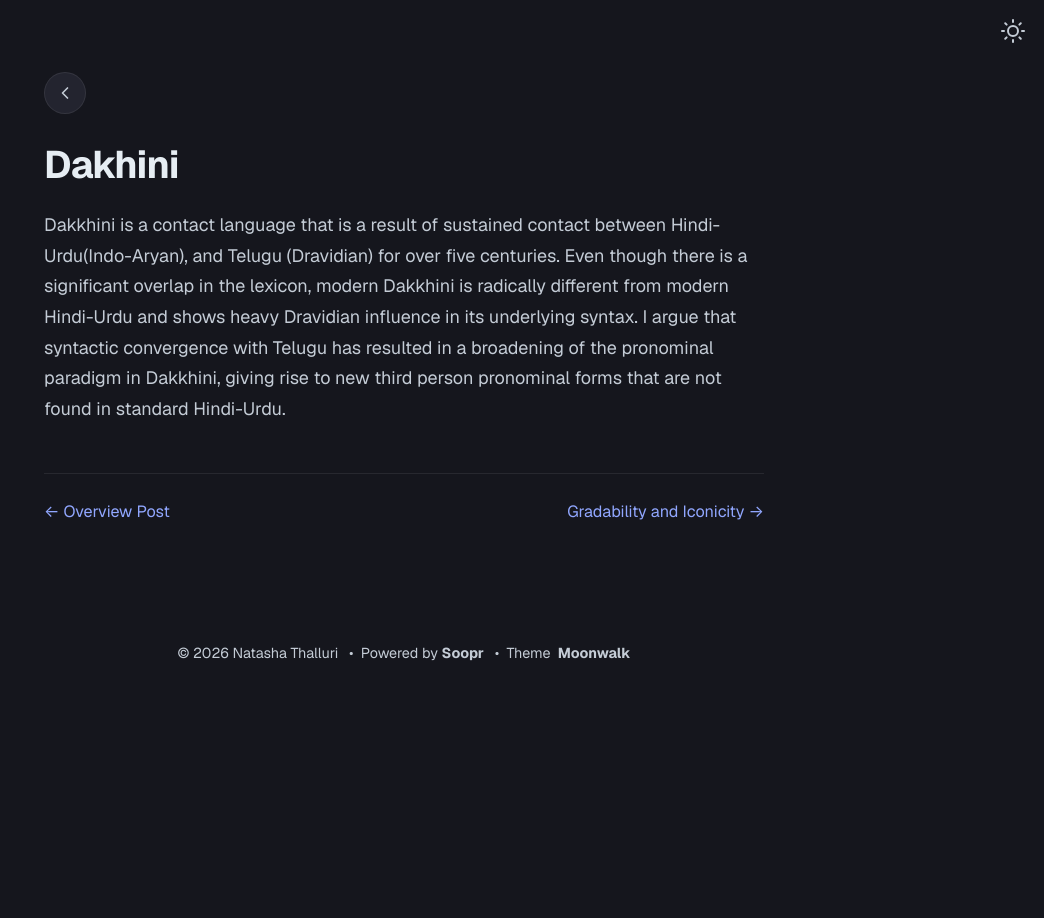
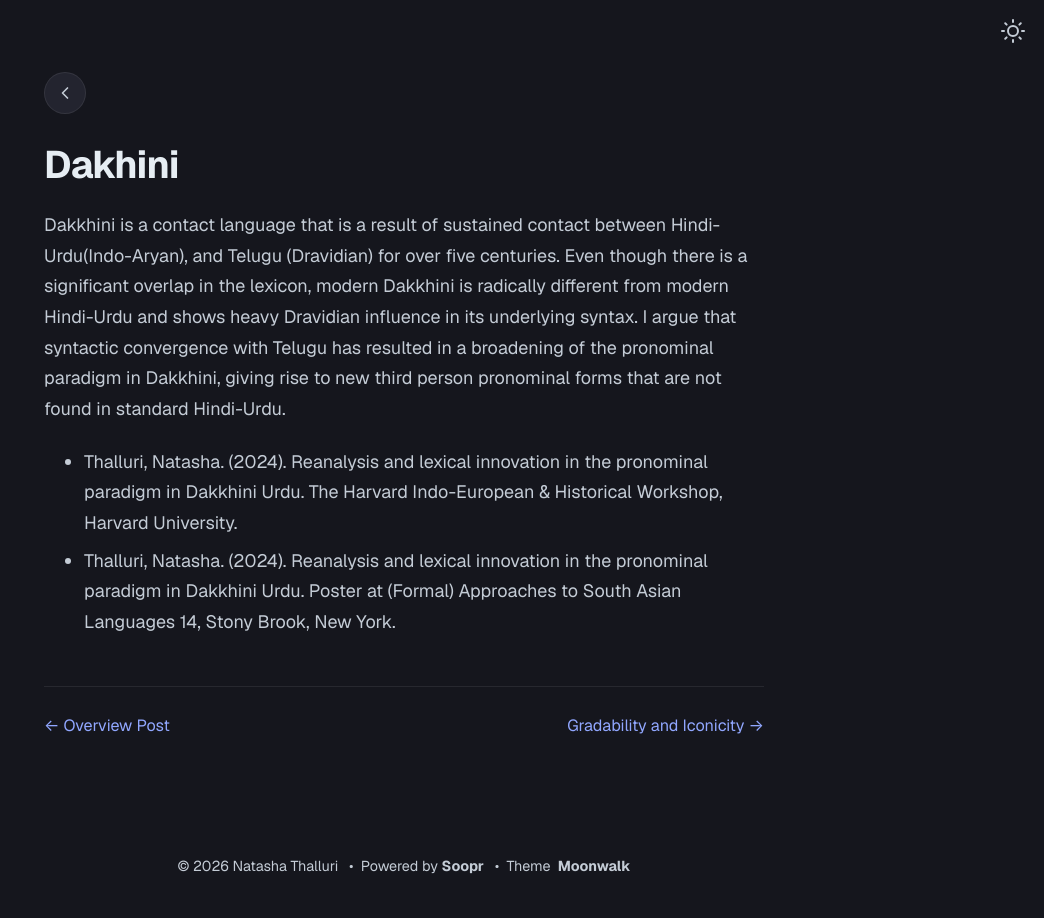
Before and after one commit to nthalluri/natasha-thalluri, a Jekyll site: the page built from _posts/2020-07-08-dakhini.md, in a window 1280 px wide. Shown: the whole page, without its empty margins (236-1280 px from the left). Built offline with Jekyll 4.4.1, drawn with Linux system fonts in a browser that asks for light colours.

Commit message:
Update Dakkhini post with additional references
Added references to Natasha Thalluri's work on Dakkhini.

```diff
--- a/_posts/2020-07-08-dakhini.md
+++ b/_posts/2020-07-08-dakhini.md
@@ -3,3 +3,6 @@ layout: post
 ---
 
 Dakkhini is a contact language that is a result of sustained contact between Hindi-Urdu(Indo-Aryan), and Telugu (Dravidian) for over five centuries. Even though there is a significant overlap in the lexicon, modern Dakkhini is radically different from modern Hindi-Urdu and shows heavy Dravidian influence in its underlying syntax. I argue that syntactic convergence with Telugu has resulted in a broadening of the pronominal paradigm in Dakkhini, giving rise to new third person pronominal forms that are not found in standard Hindi-Urdu.
+
+- Thalluri, Natasha. (2024). Reanalysis and lexical innovation in the pronominal paradigm in Dakkhini Urdu. The Harvard Indo-European & Historical Workshop, Harvard University.
+- Thalluri, Natasha. (2024). Reanalysis and lexical innovation in the pronominal paradigm in Dakkhini Urdu. Poster at (Formal) Approaches to South Asian Languages 14, Stony Brook, New York.
```
